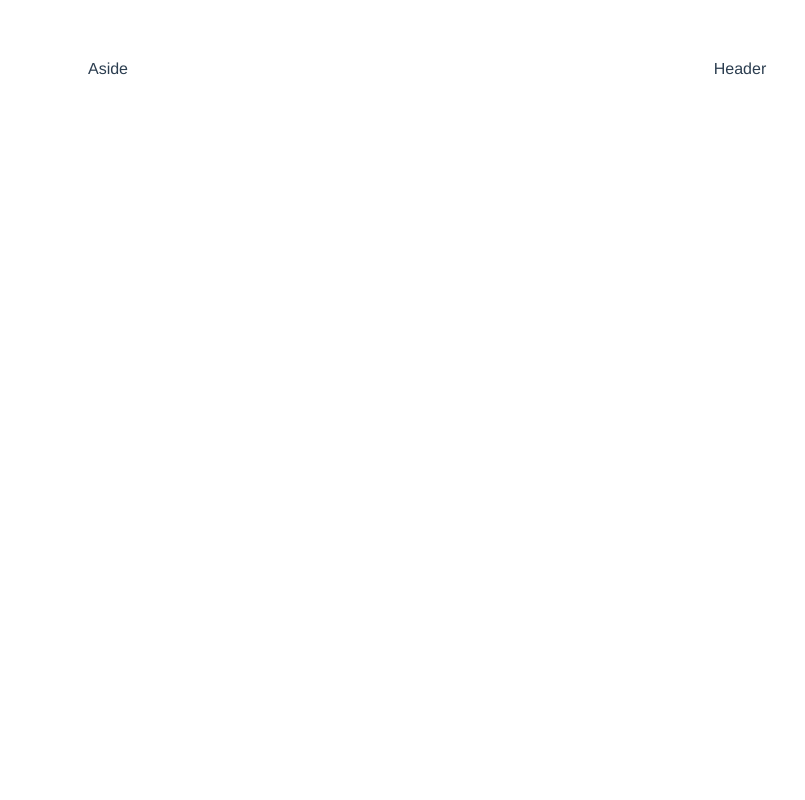
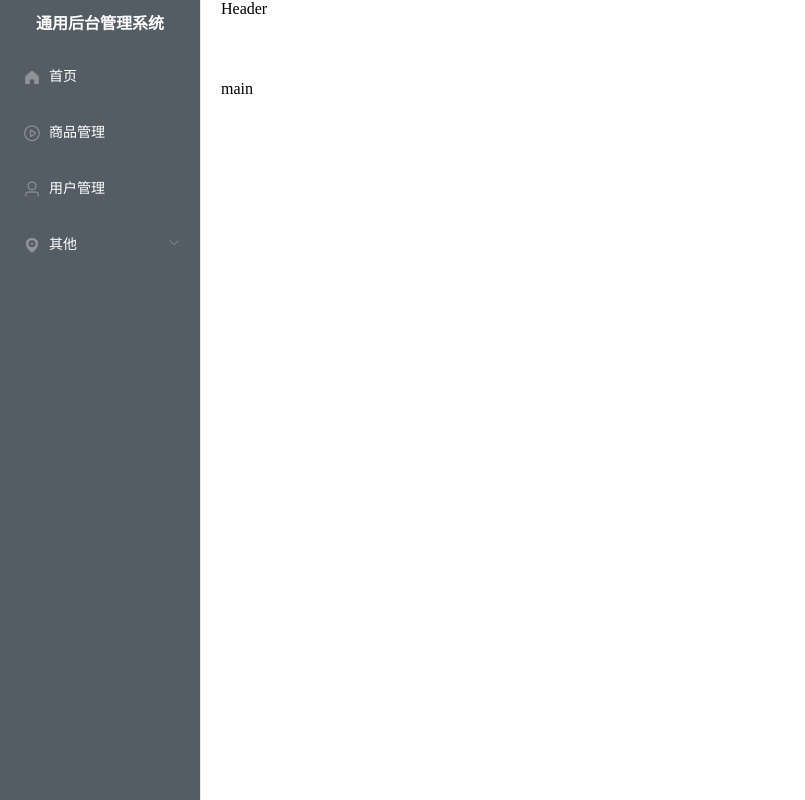
Before and after one commit to KonglxGiThub/20230407_X_VUE, a Vue app in the folder my-app/: page /#/ in a window 1280 px wide. Shown: the whole page, without its empty margins (0-805 px from the left). Built offline with nearby package versions, Linux system fonts and the light colour scheme.

Commit message:
整体左中上布局，左侧菜单,假数据1级2级菜单，less样式，清除默认样式

```diff
--- a/my-app/package.json
+++ b/my-app/package.json
@@ -10,6 +10,8 @@
   "dependencies": {
     "core-js": "^3.8.3",
     "element-ui": "^2.15.13",
+    "less": "^4.1.2",
+    "less-loader": "^6.0.0",
     "vue": "^2.6.14",
     "vue-router": "^3.6.5"
   },
--- a/my-app/src/App.vue
+++ b/my-app/src/App.vue
@@ -14,13 +14,11 @@
 };
 </script>
 
-<style>
-#app {
-  font-family: Avenir, Helvetica, Arial, sans-serif;
-  -webkit-font-smoothing: antialiased;
-  -moz-osx-font-smoothing: grayscale;
-  text-align: center;
-  color: #2c3e50;
-  margin-top: 60px;
+<style lang="less">
+//清除默认样式
+html,
+body,h3 {
+  margin: 0;
+  padding: 0;
 }
-</style>
+</style>>
--- /dev/null
+++ b/my-app/src/components/CommonAside.vue
@@ -0,0 +1,127 @@
+<template>
+  <div>
+    <el-menu
+      default-active="1-4-1"
+      class="el-menu-vertical-demo"
+      @open="handleOpen"
+      @close="handleClose"
+      :collapse="isCollapse"
+      background-color="#545c64"
+      text-color="#fff"
+      active-text-color="#ffd04b"
+    >
+      <h3>通用后台管理系统</h3>
+      <el-menu-item
+        v-for="item in noChildren"
+        :key="item.name"
+        :index="item.name"
+      >
+        <i :class="`el-icon-${item.icon}`"></i>
+        <span slot="title">{{ item.label }}</span>
+      </el-menu-item>
+      <el-submenu
+        v-for="item in hasChildren"
+        :key="item.name"
+        :index="item.name"
+      >
+        <template slot="title">
+          <i :class="`el-icon-${item.icon}`"></i>
+          <span slot="title">{{ item.label }}</span>
+        </template>
+        <el-menu-item-group
+          v-for="subItem in item.children"
+          :key="subItem.path"
+        >
+          <el-menu-item :index="subItem.path">{{ subItem.label }}</el-menu-item>
+        </el-menu-item-group>
+      </el-submenu>
+    </el-menu>
+  </div>
+</template>
+<style lang="less" scoped>
+.el-menu-vertical-demo:not(.el-menu--collapse) {
+  width: 200px;
+  min-height: 400px;
+}
+.el-menu {
+  //height: calc(100vh - 0px);
+  height: 100vh;
+  h3 {
+    color: #fff;
+    text-align: center;
+    line-height: 48px;
+    font-size: 16px;
+    font-weight: 400px;
+  }
+}
+</style>
+<script>
+export default {
+  data() {
+    return {
+      isCollapse: false,
+      menuData: [
+        {
+          path: "/",
+          name: "home",
+          label: "首页",
+          icon: "s-home",
+          url: "Home/Home",
+        },
+        {
+          path: "/mall",
+          name: "mall",
+          label: "商品管理",
+          icon: "video-play",
+          url: "MallManage/MallManage",
+        },
+        {
+          path: "/user",
+          name: "user",
+          label: "用户管理",
+          icon: "user",
+          url: "UserManage/UserManage",
+        },
+        {
+          label: "其他",
+          icon: "location",
+          children: [
+            {
+              path: "/page1",
+              name: "page1",
+              label: "页面1",
+              icon: "setting",
+              url: "Other/PageOne",
+            },
+            {
+              path: "/page2",
+              name: "page2",
+              label: "页面2",
+              icon: "setting",
+              url: "Other/PageTwo",
+            },
+          ],
+        },
+      ],
+    };
+  },
+  methods: {
+    handleOpen(key, keyPath) {
+      console.log(key, keyPath);
+    },
+    handleClose(key, keyPath) {
+      console.log(key, keyPath);
+    },
+  },
+  computed: {
+    //没有子菜单
+    noChildren() {
+      return this.menuData.filter((item) => !item.children);
+    },
+    //有子菜单
+    hasChildren() {
+      return this.menuData.filter((item) => item.children);
+    },
+  },
+};
+</script>
--- a/my-app/src/views/Main.vue
+++ b/my-app/src/views/Main.vue
@@ -1,10 +1,11 @@
 <template>
   <div>
     <el-container>
-      <el-aside width="200px">Aside</el-aside>
+      <el-aside width="auto"><CommonAside></CommonAside></el-aside>
       <el-container>
         <el-header>Header</el-header>
         <el-main>
+          main
           <!-- 子路由出口 -->
           <!-- 子路由匹配到的组件将渲染在这里 -->
           <router-view></router-view>
@@ -14,8 +15,12 @@
   </div>
 </template>
  <script>
+ import CommonAside from '@/components/CommonAside.vue';
 export default {
-  //name:"Home",
+  //name:"Main",
+  components:{
+    CommonAside
+  },
   data() {
     return {};
   },
```
Also changed, not shown: 1 other file (tests, documents, lock files or other folders).
